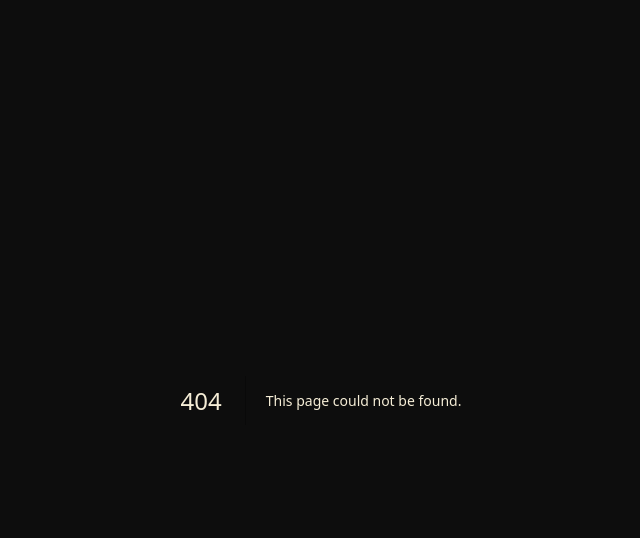
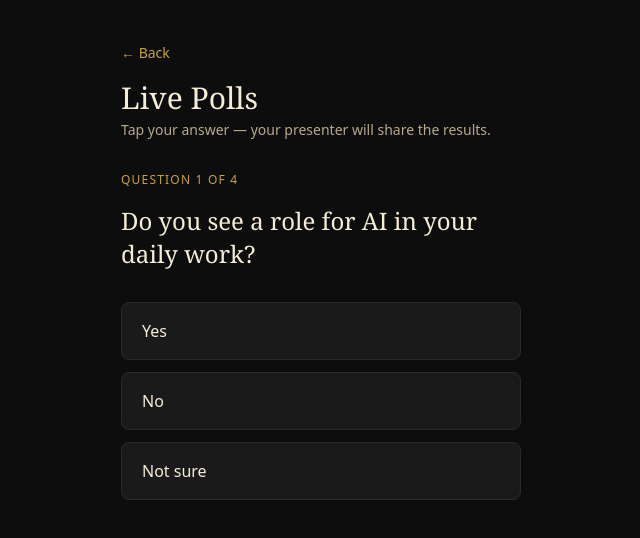
Before and after one commit to PublicSafetyIQ/Heart-meets-hardware, a Next.js app: page /polls in a window 1280 px wide. Before the commit this address had no page. Shown: the top 538 px of the page, without its empty margins (319-959 px from the left). Built offline with nearby package versions, Linux system fonts and the light colour scheme; no server answers.

Commit message:
Add files via upload

```diff
--- /dev/null
+++ b/app/polls/page.js
@@ -0,0 +1,58 @@
+'use client';
+import { useState } from 'react';
+import Link from 'next/link';
+import { supabase } from '../../lib/supabase';
+import { getActiveSessionId } from '../../lib/session';
+
+const questions = [
+  { id: 'poll_1', question: 'Do you see a role for AI in your daily work?', options: ['Yes', 'No', 'Not sure'] },
+  { id: 'poll_2', question: 'Do you see a role for AI in the daily work of the boots on the ground?', options: ['Yes', 'No', 'Not sure'] },
+  { id: 'poll_3', question: 'Do you feel prepared to use AI at work?', options: ['Yes', 'Somewhat', 'No'] },
+  { id: 'poll_4', question: 'Have you provided AI training for your workforce?', options: ['Yes', 'No', 'Working on it'] },
+];
+
+export default function PollsPage() {
+  const [index, setIndex]           = useState(0);
+  const [done, setDone]             = useState(false);
+  const [submitting, setSubmitting] = useState(false);
+  const current = questions[index];
+
+  async function handleAnswer(answer) {
+    if (submitting) return;
+    setSubmitting(true);
+    const sessionId = await getActiveSessionId();
+    await supabase.from('poll_responses').insert({ poll_id: current.id, answer, session_id: sessionId });
+    if (index + 1 < questions.length) { setIndex(index + 1); } else { setDone(true); }
+    setSubmitting(false);
+  }
+
+  return (
+    <main className="min-h-screen flex flex-col px-6 py-10 max-w-md mx-auto">
+      <div className="mb-8">
+        <Link href="/" className="text-hmh-gold text-sm">← Back</Link>
+        <h1 className="font-serif text-3xl text-hmh-cream mt-4 mb-1">Live Polls</h1>
+        <p className="text-hmh-cream-dim text-sm">Tap your answer — your presenter will share the results.</p>
+      </div>
+      {done ? (
+        <div className="text-center py-10">
+          <p className="text-hmh-gold text-4xl mb-4">✓</p>
+          <p className="text-hmh-cream font-semibold text-lg mb-2">All done. Thank you.</p>
+          <p className="text-hmh-cream-dim text-sm">Watch the screen.</p>
+        </div>
+      ) : (
+        <div className="flex-1">
+          <p className="text-hmh-gold text-xs tracking-widest uppercase mb-4">Question {index + 1} of {questions.length}</p>
+          <h2 className="font-serif text-2xl text-hmh-cream leading-snug mb-8">{current.question}</h2>
+          <div className="space-y-3">
+            {current.options.map((opt) => (
+              <button key={opt} onClick={() => handleAnswer(opt)} disabled={submitting}
+                className="w-full text-left px-5 py-4 rounded-lg border text-base bg-hmh-gray border-hmh-gray-light text-hmh-cream hover:border-hmh-gold hover:bg-hmh-gray-light transition-all disabled:opacity-40">
+                {opt}
+              </button>
+            ))}
+          </div>
+        </div>
+      )}
+    </main>
+  );
+}
```
